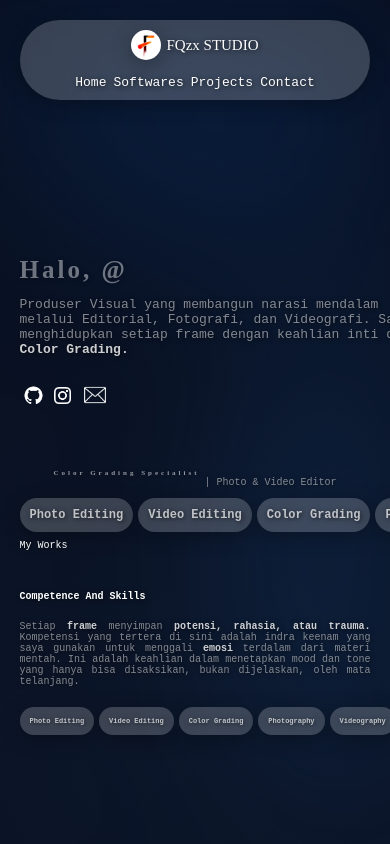
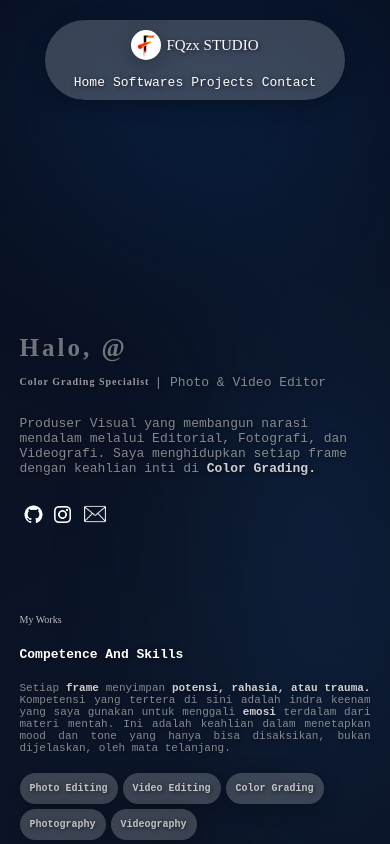
Before and after one commit to FQzx/FQzx-STUDIO, a plain HTML site: page index.html in a window 390 px wide. Shown: the top 844 px of the page. Drawn offline with Linux system fonts and the light colour scheme; a script that the page names is missing; a web font is replaced by a local one.

Commit message:
Add files via upload

```diff
--- a/index.html
+++ b/index.html
@@ -17,8 +17,6 @@
 
 <script src="https://cdn.jsdelivr.net/npm/@studio-freight/lenis@1.0.34/dist/lenis.min.js"></script>
 
-<div id="wrapsall">
-
 <body>
     <div class="lava-wrapper">
         <div class="blob b1"></div>
@@ -30,6 +28,8 @@
         <div class="blob b6"></div>
         <div class="blob b7"></div>
     </div>
+
+    <div id="wrapsall">
 
         <div id="header">
             <div id="brand">
@@ -49,6 +49,10 @@
         <div id="opening">
             <div id="intro">
                 <h1 id="halo">Halo, Saya Faiz</h1>
+                <div id="mobileflexintro">
+                    <p id="mobiletitle"><span class="bold"> Color Grading Specialist</span></p>
+                    <p id="mobiletitle2">| Photo & Video Editor</p>
+                </div>
                 <p id="introduce">Produser Visual yang membangun narasi mendalam melalui Editorial, Fotografi, dan
                     Videografi. Saya menghidupkan setiap frame dengan keahlian inti di <span class="bold"> Color
                         Grading.</span></p>
@@ -225,6 +229,7 @@
         <div id="copyright">
             <p><span class="bold"> &copy;2025 Faiz Wahyu Setiawan. Semua Hak Cipta Dilindungi Undang-Undang.</span></p>
         </div>
+    </div>
     <script src="https://player.vimeo.com/api/player.js"></script>
     <script src="sync-video.js"></script>
     <script src="https://cdn.jsdelivr.net/npm/@studio-freight/lenis@1.0.34/dist/lenis.min.js"></script>
--- a/indexstyle.css
+++ b/indexstyle.css
@@ -1,6 +1,8 @@
 body {
     background: radial-gradient(circle at 30% 30%, #0c1629, #040816 70%);
     font-family: monospace;
+    opacity: 0;
+    animation: pageFadeIn 1.2s ease-out forwards;
 }
 
 html,
@@ -9,11 +11,6 @@ body {
     padding: 0;
     width: 100%;
     overflow-x: hidden;
-}
-
-body {
-    opacity: 0;
-    animation: pageFadeIn 1.2s ease-out forwards;
 }
 
 @keyframes pageFadeIn {
@@ -306,7 +303,7 @@ p {
 #me {
     margin-left: 20px;
     margin-right: 128px;
-    padding-top: 30px;
+    padding-top: 23px;
     display: flex;
     flex-direction: column;
     color: white;
@@ -345,6 +342,10 @@ p {
     display: flex;
     text-align: center;
     justify-content: center;
+}
+
+#mobileflexintro {
+    display: none;
 }
 
 
@@ -540,6 +541,7 @@ a {
     display: flex;
     align-items: center;
     margin-right: 128px;
+    white-space: nowrap;
 }
 
 #skills a:hover span {
@@ -1306,7 +1308,7 @@ a {
 @media screen and (max-width: 480px) {
 
     #header {
-        width: 350px;
+        width: 300px;
         padding: unset;
         margin: unset;
         margin: auto;
@@ -1337,27 +1339,76 @@ a {
     }
 
     #list ul {
-        gap: 7px;
-        margin: unset;
-        padding: unset;
-    }
-
-    /*Header*/
-
-
-
-    /*Into*/
+        gap: 8px;
+        margin: unset;
+        padding: unset;
+    }
+
+    /*EndHeader*/
+
+
+
+    /*Intro Settings*/
 
     #opening {
         flex-direction: column;
         margin: unset;
         padding: unset;
-        margin-top: 40%;
+        margin-top: 60%;
         margin-left: 5%;
         margin-right: 5%;
         display: block;
     }
 
+    #flexintro {
+        display: none;
+    }
+
+    #mobileflexintro {
+        display: flex;
+        margin: unset;
+        padding: unset;
+        flex-direction: row;
+        text-align: center;
+    }
+
+    #mobiletitle {
+        font-family: ModernBold;
+        width: auto important;
+        font-size: 10px;
+        letter-spacing: 1px;
+        padding-top: 5px;
+        animation: fadeShift 3s ease-in-out infinite;
+    }
+
+    @keyframes fadeShift {
+
+        0%,
+        100% {
+            opacity: 0.6;
+            transform: translateY(0);
+        }
+
+        10% {
+            opacity: 1;
+            transform: translateY(-2px);
+        }
+    }
+
+
+    #mobiletitle2 {
+        padding-left: 5px;
+    }
+
+    #introduce {
+        width: 100%;
+    }
+
+    #openingskills {
+        display: none;
+    }
+
+
     #halo {
         flex: none;
         font-size: 25px;
@@ -1367,9 +1418,7 @@ a {
 
     #me {
         flex: none;
-        margin: unset;
-        padding: unset;
-        margin-top: 50px;
+        margin-top: 30px;
         font-size: 10px;
         max-width: 100%;
         text-align: justify;
@@ -1387,11 +1436,12 @@ a {
     }
 
 
+
     /*Content*/
 
     #mobilecontent {
         display: contents;
-        margin-bottom: 10%;
+        margin-bottom: 5%;
     }
 
     #ig {
@@ -1421,10 +1471,26 @@ a {
         margin-top: 10px;
         color: white;
         font-size: 10px;
-        margin-top: 8px;
+        margin-top: 15%;
         position: relative;
         display: inline-block;
+        font-family: ModernBold;
         transition: color 0.5s ease;
+        animation: fadeShift 3s ease-in-out infinite;
+    }
+
+    @keyframes fadeShift {
+
+        0%,
+        100% {
+            opacity: 0.6;
+            transform: translateY(0);
+        }
+
+        10% {
+            opacity: 1;
+            transform: translateY(-2px);
+        }
     }
 
     #mobilemyworks::after {
@@ -1468,9 +1534,9 @@ a {
         margin: unset;
         padding: unset;
         font-size: small;
-        margin-top: 10%;
+        margin-top: 5%;
         margin-left: 5%;
-        font-size: 10px;
+        font-size: 13px;
     }
 
     #main {
@@ -1486,7 +1552,7 @@ a {
         margin-right: 5%;
         margin-top: 5%;
         max-width: 100%;
-        font-size: 10px;
+        font-size: 11px;
     }
 
 
@@ -1498,6 +1564,7 @@ a {
         margin-left: 5%;
         margin-right: 5%;
         margin-top: 5%;
+        flex-wrap: wrap;
     }
 
     #point {
@@ -1505,13 +1572,20 @@ a {
         margin-top: 5%;
         white-space: nowrap;
         margin: unset;
+        font-size: 10px;
     }
 
 
     /*Proof*/
 
+    #projectsstyle {
+        margin-top: 50px;
+    }
+
     #projects {
         font-size: 10px;
+        margin: unset;
+        padding: unset;
     }
 
     #projectsexplain {
```
Also changed, not shown: contact/index.html (+11 -6 lines), photo/index.html (+3 -2 lines), projects/index.html (+5 -3 lines), software/index.html (+3 -2 lines), video/index.html (+3 -2 lines). Lines whose indentation alone changed are shown as unchanged.
